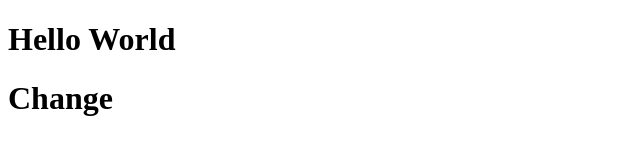
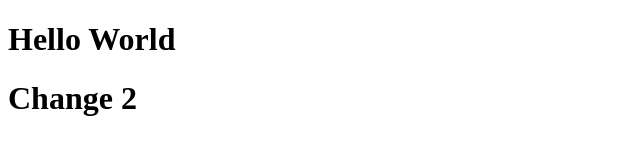
Before and after one commit to mikekurani/Giity01-Alan, a plain HTML site: page index.html in a window 1280 px wide. Shown: the full height of the page, 0-640 px from the left. Drawn offline with Linux system fonts and the light colour scheme.

Commit message:
Change 2

```diff
--- a/index.html
+++ b/index.html
@@ -8,6 +8,6 @@
 </head>
 <body>
     <h1>Hello World</h1>
-    <h1>Change</h1>
+    <h1>Change 2</h1>
 </body>
 </html>
```
